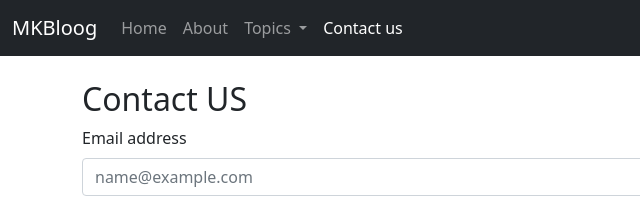
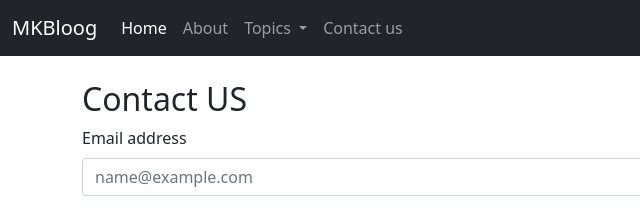
Before and after one commit to merajkhan18/MKCoderbootstrap, a plain HTML site: page contact.html in a window 1280 px wide. Shown: the top 209 px of the page, 0-640 px from the left. Drawn offline with nearby package versions, Linux system fonts and the light colour scheme.

Commit message:
Update contact.html

```diff
--- a/contact.html
+++ b/contact.html
@@ -25,10 +25,10 @@
             <div class="collapse navbar-collapse" id="navbarSupportedContent">
                 <ul class="navbar-nav me-auto mb-2 mb-lg-0">
                     <li class="nav-item">
-                        <a class="nav-link " aria-current="page" href="/">Home</a>
+                        <a class="nav-link active" aria-current="page" href="/MKCoderbootstrap">Home</a>
                     </li>
                     <li class="nav-item">
-                        <a class="nav-link " href="/about.html">About</a>
+                        <a class="nav-link" href="/MKCoderbootstrap/about.html">About</a>
                     </li>
                     <li class="nav-item dropdown">
                         <a class="nav-link dropdown-toggle" href="#" id="navbarDropdown" role="button"
@@ -46,7 +46,7 @@
                         </ul>
 
                     <li class="nav-item">
-                        <a class="nav-link active" href="/contact.html">Contact us</a>
+                        <a class="nav-link" href="/MKCoderbootstrap/contact.html">Contact us</a>
                     </li>
 
                 </ul>
```
